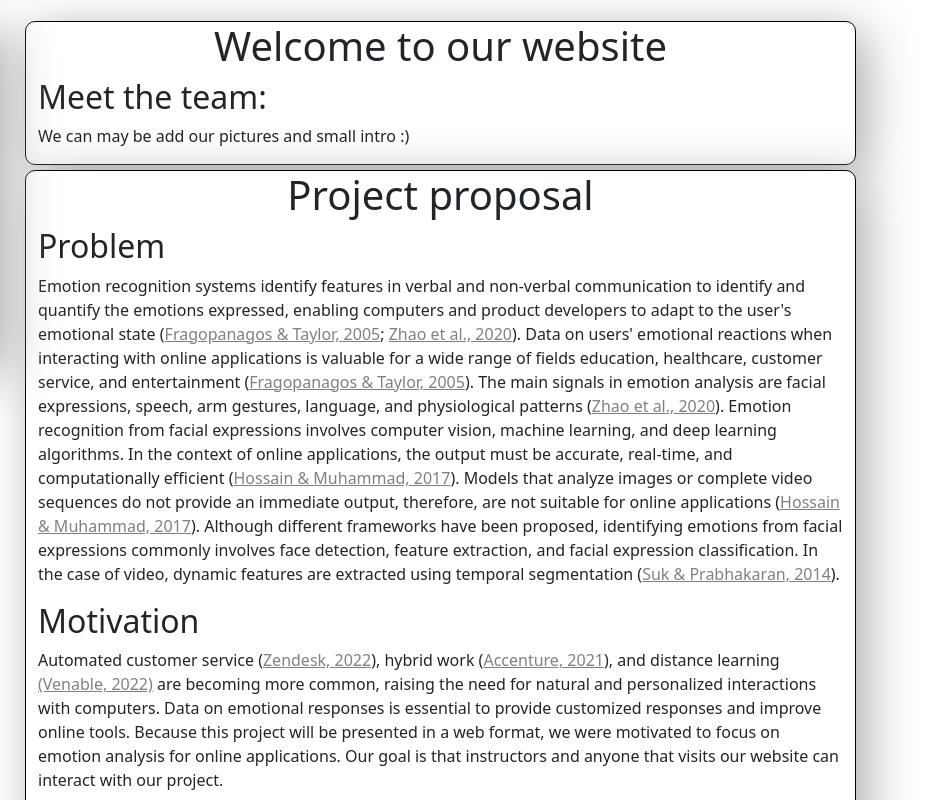
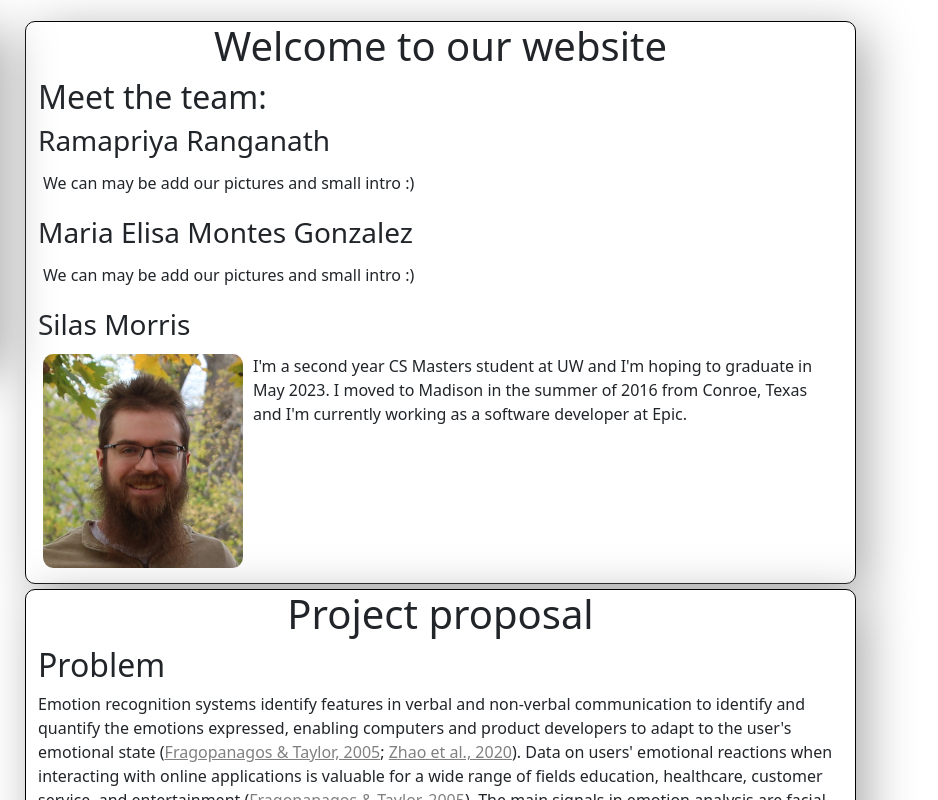
Before and after one commit to rama25/-Emotional-Analysis-Using-CNN, a React app in the folder Website/: page / in a window 1280 px wide. Shown: the top 800 px of the page, 342-1280 px from the left. Built offline with nearby package versions, Linux system fonts and the light colour scheme.

Commit message:
Add Welcome intro

```diff
--- a/Website/src/components/Navigator.js
+++ b/Website/src/components/Navigator.js
@@ -7,7 +7,7 @@ function Navigator() {
 
     return (
         <Container className='navigatorContainer myContainer' fluid="false">
-			<img src={uwLogo} alt="UW logo" className="myImage"></img>
+			<img src={uwLogo} alt="UW logo" className="navImage"></img>
             <h4><a href="#WelcomeContainer">Welcome</a></h4>
             <h4><a href="#PPContainer">Project Proposal</a></h4>
             <h4><a href="#ImplementationContainer">Implementation</a></h4>
--- a/Website/src/components/ProjectProposal.js
+++ b/Website/src/components/ProjectProposal.js
@@ -40,7 +40,7 @@ function ProjectProposal() {
 				<tr>
 					<td>Deliverables</td>
 					<td>Project proposal</td>
-					<td className="rightAlign">2/19/2023 </td>
+					<td className="rightAlign">2/19/2023</td>
 				</tr>
 				<tr>
 					<td></td>
--- a/Website/src/components/WelcomeScreen.js
+++ b/Website/src/components/WelcomeScreen.js
@@ -1,7 +1,7 @@
 
 import React from 'react';
 import Container from 'react-bootstrap/Container';
-
+import silasPic from '../Figures/silas.jpg';
 
 function WelcomeScreen() {
 
@@ -10,9 +10,31 @@ function WelcomeScreen() {
     <Container className='myContainer' id='WelcomeContainer'>
 		<h1>Welcome to our website</h1>
 		<h2>Meet the team:</h2>
-		<p>
-		 We can may be add our pictures and small intro :)
-		</p>
+		<div>
+			<h3>Ramapriya Ranganath</h3>
+			<div className="welcomeSection">
+				<p>
+				 We can may be add our pictures and small intro :)
+				</p>
+			</div>
+		</div>
+		<div>
+			<h3>Maria Elisa Montes Gonzalez</h3>
+			<div className="welcomeSection">
+				<p>
+				 We can may be add our pictures and small intro :)
+				</p>
+			</div>
+		</div>
+		<div>
+			<h3>Silas Morris</h3>
+			<div className="welcomeSection">
+				<img src={silasPic} alt="Picture of Silas" className="welcomeImage"></img>
+				<p>
+				 I'm a second year CS Masters student at UW and I'm hoping to graduate in May 2023. I moved to Madison in the summer of 2016 from Conroe, Texas and I'm currently working as a software developer at Epic.
+				</p>
+			</div>
+		</div>
     </Container>
 
     );
--- a/Website/src/index.css
+++ b/Website/src/index.css
@@ -23,6 +23,10 @@ p {
 }
 
 h2 {
+	text-align: left;
+}
+
+h3 {
 	text-align: left;
 }
 
@@ -70,7 +74,18 @@ table tr, td{
   padding-right: 15px;
 }
 
-.myImage {
+.welcomeImage {
+	width: 200px;
+	margin: 0px 10px 10px 0px;
+	border-radius: 5%;
+}
+
+.welcomeSection {
+	display: flex;
+	padding: 5px;
+}
+
+.navImage {
 	width: 100%;
 	width: -webkit-fill-available;
     width: -moz-available;
```
Also changed, not shown: Website/src/Figures/silas.jpg (added).
